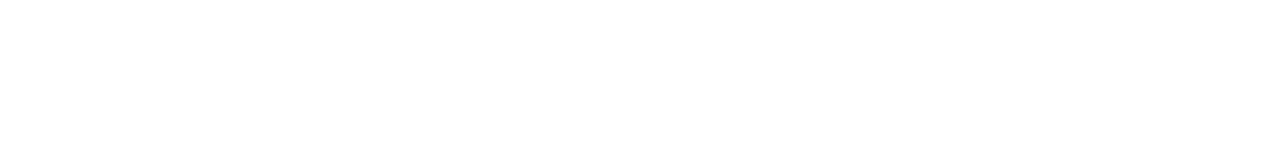
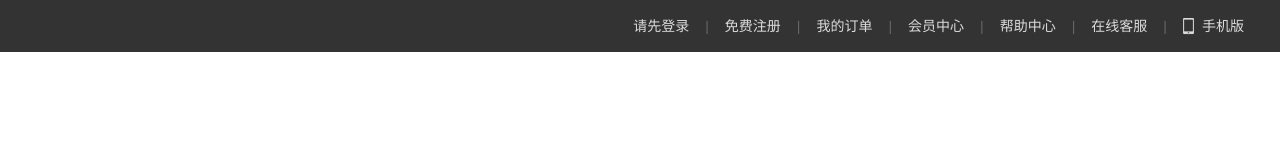
Before and after one commit to zgcwf/H5C3-2, a plain HTML site: page xtx-pc-clicent/index.html in a window 1280 px wide. Drawn offline with Linux system fonts and the light colour scheme.

Commit message:
完成了快捷菜单部分

```diff
--- a/xtx-pc-clicent/css/base.css
+++ b/xtx-pc-clicent/css/base.css
@@ -36,7 +36,7 @@ a {
 }
 a:hover {
   color: #333;
-  text-decoration: underline;
+  text-decoration: none;
 }
 
 /* 设置img的垂直对齐方式为居中对齐，去除img默认下间隙 */
@@ -59,15 +59,6 @@ input, textarea, button, select, a {
   overflow: hidden;
 }
 
-/* 左浮动 */
-.fl {
-  float: left;
-}
-
-/* 右浮动 */
-.fr {
-  float: right;
-}
 
 /* 双伪元素清除法 */
 .clearfix::before,
--- a/xtx-pc-clicent/css/common.css
+++ b/xtx-pc-clicent/css/common.css
@@ -1 +1,39 @@
 /* 各个页面相同的css */
+/* 版心 */
+.wrapper{
+    width: 1240px;
+    margin: 0 auto;
+}
+/* 快捷菜单 */
+.shortcut{
+    background-color: #333;
+}
+.shortcut .wrapper{
+    height: 52px;
+}
+.shortcut ul{
+    float: right;
+}
+.shortcut ul li{
+    float: left;
+    font-size: 14px;
+    line-height: 52px;
+    color: #666;
+}
+.shortcut ul li a{
+    padding: 0 16px;
+    color: #dcdcdc;
+}
+.shortcut ul li a:hover{
+    color: #27bb9a;
+}
+.shortcut ul li .moblie::before{
+    content: '';
+    display: inline-block;
+    width: 11px;
+    height: 18px;
+    margin-right: 8px;
+    /* 或者给最后一个li中放一个span标签，添加精灵图 */
+    background:url(../images/sprites.png) no-repeat -160px -70px;
+    vertical-align: middle;
+}
--- a/xtx-pc-clicent/index.html
+++ b/xtx-pc-clicent/index.html
@@ -17,5 +17,21 @@
     <link rel="stylesheet" href="./css/common.css" />
     <link rel="stylesheet" href="./css/index.css" />
   </head>
-  <body></body>
+  <body>
+    <!--快捷菜单  -->
+    <div class="shortcut">
+      <div class="wrapper">
+        <ul>
+          <li><a href="#">请先登录</a>|</li>
+          <li><a href="#">免费注册</a>|</li>
+          <li><a href="#">我的订单</a>|</li>
+          <li><a href="#">会员中心</a>|</li>
+          <li><a href="#">帮助中心</a>|</li>
+          <li><a href="#">在线客服</a>|</li>
+          <li><a href="#" class="moblie">手机版</a></li>
+        </ul>
+      </div>
+    </div>
+    <!-- 头部 -->
+  </body>
 </html>
```
